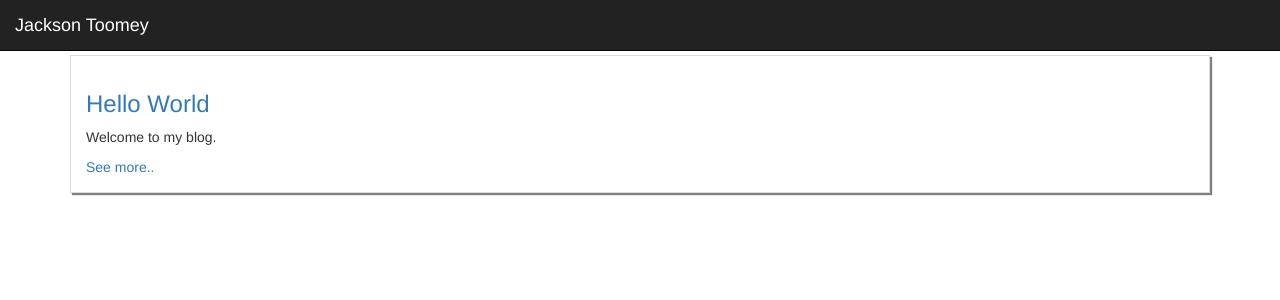
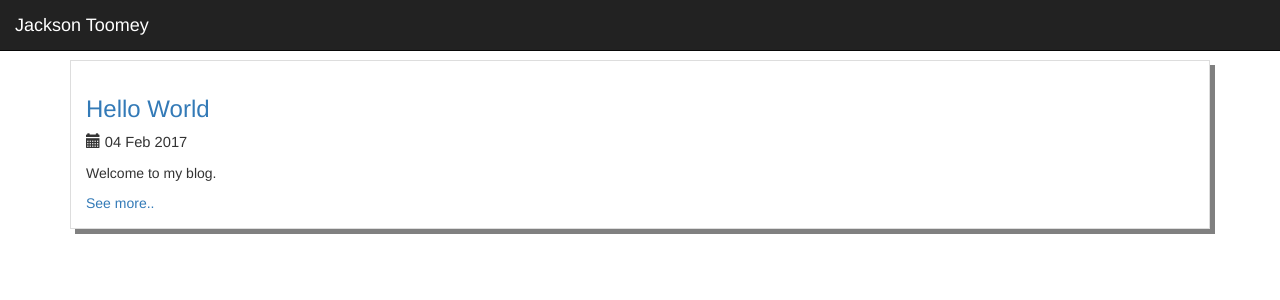
Before and after one commit to JacksonToomey/JacksonToomey.github.io, a Jekyll site: the page built from index.md, in a window 1280 px wide. Shown: the top 300 px of the page. Built offline with Jekyll 4.4.1, drawn with Linux system fonts in a browser that asks for light colours.

Commit message:
Updated css

```diff
--- a/_layouts/home.html
+++ b/_layouts/home.html
@@ -5,8 +5,11 @@ layout: default
     <div class="panel panel-default blog-preview">
         <div class="panel-body">
           <h3><a href="{{ post.url }}">{{ post.title }}</a></h3>
+          <span class="post-date"><i class="glyphicon glyphicon-calendar"></i> {{ post.date | date_to_string }}</span>
+          <div class="post-exceprt">
           {{ post.excerpt }}
           <a href="{{ post.url }}">See more..</a>
+          </div>
         </div>
     </div>
   {% endfor %}
--- a/_layouts/post.html
+++ b/_layouts/post.html
@@ -2,4 +2,7 @@
 layout: default
 ---
 <h3>{{ page.title }}</h3>
-{{ content }}
+<span class="post-date"><i class="glyphicon glyphicon-calendar"></i> {{ page.date | date_to_string }}</span>
+<div class="post-content">
+    {{ content }}
+</div>
--- a/assets/main.scss
+++ b/assets/main.scss
@@ -1,10 +1,19 @@
 ---
 ---
 #main {
-    margin-top: 55px;
+    margin-top: 60px;
 
     .blog-preview {
         border-radius: 0;
-        box-shadow: 2px 2px 1px gray;
+        box-shadow: 5px 5px 0px gray;
     }
 }
+
+.post-date {
+    font-size: 1.05em;
+}
+
+.post-exceprt,
+.post-content {
+    margin-top: 10px;
+}
```
